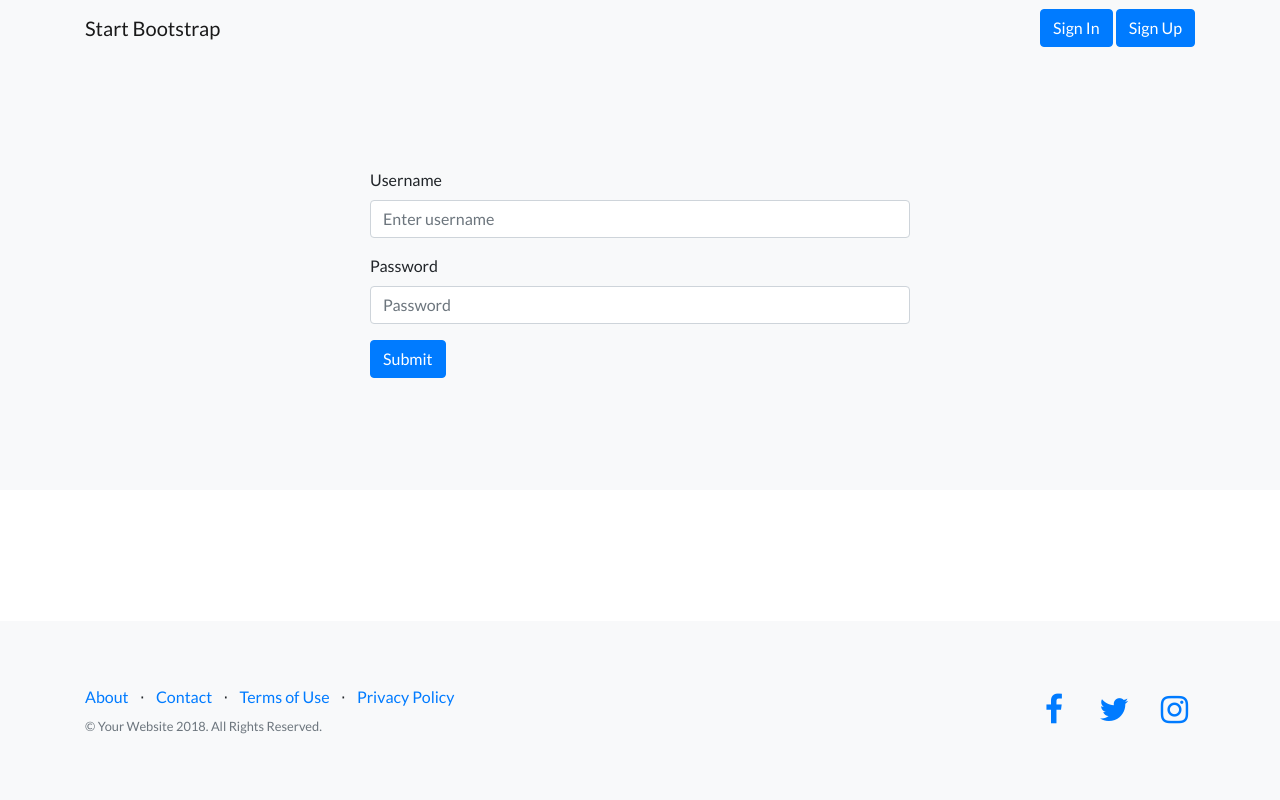
After one commit to nathan78906/TellMeStuff, a Django app: template backend/templates/backend/signup.html in a window 1280 px wide. The commit adds this page. Run offline with Django 3.2, Linux system fonts and the light colour scheme; the template is opened without the code that fills it, so the values that code supplies are empty; some libraries are stand-ins or nearby versions.

Commit message:
signup page

```diff
--- a/backend/static/backend/css/landing-page.css
+++ b/backend/static/backend/css/landing-page.css
@@ -68,6 +68,12 @@ header.masthead h1 {
   padding-bottom: 7rem;
 }
 
+.signup{
+  padding-top: 7rem;
+  padding-bottom: 7rem;
+  height: 100%;
+}
+
 .features-icons .features-icons-item {
   max-width: 20rem;
 }
--- a/backend/static/backend/css/style.css
+++ /dev/null
@@ -1,3 +0,0 @@
-p {
-    color: green;
-}
--- a/backend/templates/backend/index.html
+++ b/backend/templates/backend/index.html
@@ -20,7 +20,7 @@
     <link href="https://fonts.googleapis.com/css?family=Lato:300,400,700,300italic,400italic,700italic" rel="stylesheet" type="text/css">
 
     <!-- Custom styles for this template -->
-    <link href="{% static 'backend/css/landing-page.min.css' %}" rel="stylesheet">
+    <link href="{% static 'backend/css/landing-page.css' %}" rel="stylesheet">
 
   </head>
 
@@ -105,7 +105,7 @@
           </div>
         </div>
         <div class="row no-gutters">
-          <div class="col-lg-6 text-white showcase-img" style="background-image: url('{% static 'backend/img/bg-showcase-2.jpg' %});"></div>
+          <div class="col-lg-6 text-white showcase-img" style="background-image: url('{% static 'backend/img/bg-showcase-2.jpg' %}');"></div>
           <div class="col-lg-6 my-auto showcase-text">
             <h2>Updated For Bootstrap 4</h2>
             <p class="lead mb-0">Newly improved, and full of great utility classes, Bootstrap 4 is leading the way in mobile responsive web development! All of the themes on Start Bootstrap are now using Bootstrap 4!</p>
--- /dev/null
+++ b/backend/templates/backend/signup.html
@@ -0,0 +1,115 @@
+{% load static %}
+<!DOCTYPE html>
+<html lang="en">
+
+  <head>
+
+    <meta charset="utf-8">
+    <meta name="viewport" content="width=device-width, initial-scale=1, shrink-to-fit=no">
+    <meta name="description" content="">
+    <meta name="author" content="">
+
+    <title>Landing Page - Start Bootstrap Theme</title>
+
+    <!-- Bootstrap core CSS -->
+    <link href="{% static 'backend/vendor/bootstrap/css/bootstrap.min.css' %}" rel="stylesheet">
+
+    <!-- Custom fonts for this template -->
+    <link href="{% static 'backend/vendor/font-awesome/css/font-awesome.min.css' %}" rel="stylesheet" type="text/css">
+    <link href="{% static 'backend/vendor/simple-line-icons/css/simple-line-icons.css' %}" rel="stylesheet" type="text/css">
+    <link href="https://fonts.googleapis.com/css?family=Lato:300,400,700,300italic,400italic,700italic" rel="stylesheet" type="text/css">
+
+    <!-- Custom styles for this template -->
+    <link href="{% static 'backend/css/landing-page.css' %}" rel="stylesheet">
+
+  </head>
+
+  <body>
+
+    <!-- Navigation -->
+    <nav class="navbar navbar-light bg-light static-top">
+      <div class="container">
+        <a class="navbar-brand" href="#">Start Bootstrap</a>
+        <div class="float-right">
+          <a class="btn btn-primary" href="#">Sign In</a>
+          <a class="btn btn-primary" href="#">Sign Up</a>
+        </div>
+      </div>
+    </nav>
+
+    <!-- Icons Grid -->
+    <section class="signup bg-light">
+      <div class="container">
+        <div class="row">
+          <div class="col-md-6 offset-md-3">
+            <form>
+              <div class="form-group">
+                <label>Username</label>
+                <input class="form-control" id="usernameinput" placeholder="Enter username">
+              </div>
+              <div class="form-group">
+                <label for="passwordinput">Password</label>
+                <input type="password" class="form-control" id="passwordinput" placeholder="Password">
+              </div>
+              <button type="submit" class="btn btn-primary">Submit</button>
+            </form>
+          </div>
+        </div>
+      </div>
+    </section>
+
+
+    <!-- Footer -->
+    <footer class="footer fixed-bottom bg-light navbar-fixed-bottom">
+      <div class="container">
+        <div class="row">
+          <div class="col-lg-6 h-100 text-center text-lg-left my-auto">
+            <ul class="list-inline mb-2">
+              <li class="list-inline-item">
+                <a href="#">About</a>
+              </li>
+              <li class="list-inline-item">&sdot;</li>
+              <li class="list-inline-item">
+                <a href="#">Contact</a>
+              </li>
+              <li class="list-inline-item">&sdot;</li>
+              <li class="list-inline-item">
+                <a href="#">Terms of Use</a>
+              </li>
+              <li class="list-inline-item">&sdot;</li>
+              <li class="list-inline-item">
+                <a href="#">Privacy Policy</a>
+              </li>
+            </ul>
+            <p class="text-muted small mb-4 mb-lg-0">&copy; Your Website 2018. All Rights Reserved.</p>
+          </div>
+          <div class="col-lg-6 h-100 text-center text-lg-right my-auto">
+            <ul class="list-inline mb-0">
+              <li class="list-inline-item mr-3">
+                <a href="#">
+                  <i class="fa fa-facebook fa-2x fa-fw"></i>
+                </a>
+              </li>
+              <li class="list-inline-item mr-3">
+                <a href="#">
+                  <i class="fa fa-twitter fa-2x fa-fw"></i>
+                </a>
+              </li>
+              <li class="list-inline-item">
+                <a href="#">
+                  <i class="fa fa-instagram fa-2x fa-fw"></i>
+                </a>
+              </li>
+            </ul>
+          </div>
+        </div>
+      </div>
+    </footer>
+
+    <!-- Bootstrap core JavaScript -->
+    <script src="{% static 'backend/vendor/jquery/jquery.min.js' %}"></script>
+    <script src="{% static 'backend/vendor/bootstrap/js/bootstrap.bundle.min.js' %}"></script>
+
+  </body>
+
+</html>
--- a/backend/urls.py
+++ b/backend/urls.py
@@ -6,5 +6,6 @@ from . import views
 
 urlpatterns = [
     url(r'^$', views.index, name='index'),
+    url(r'^signup/', views.signup, name='signup'),
     url(r'^api/dialogflow/', views.dialogflow, name='dialogflow'),
 ]
--- a/backend/views.py
+++ b/backend/views.py
@@ -41,3 +41,6 @@ def home(request):
 
 def index(request):
     return render(request, 'backend/index.html')
+
+def signup(request):
+    return render(request, 'backend/signup.html')
```
Also changed, not shown: backend/static/backend/css/landing-page.min.css (deleted, +0 -1 lines).
